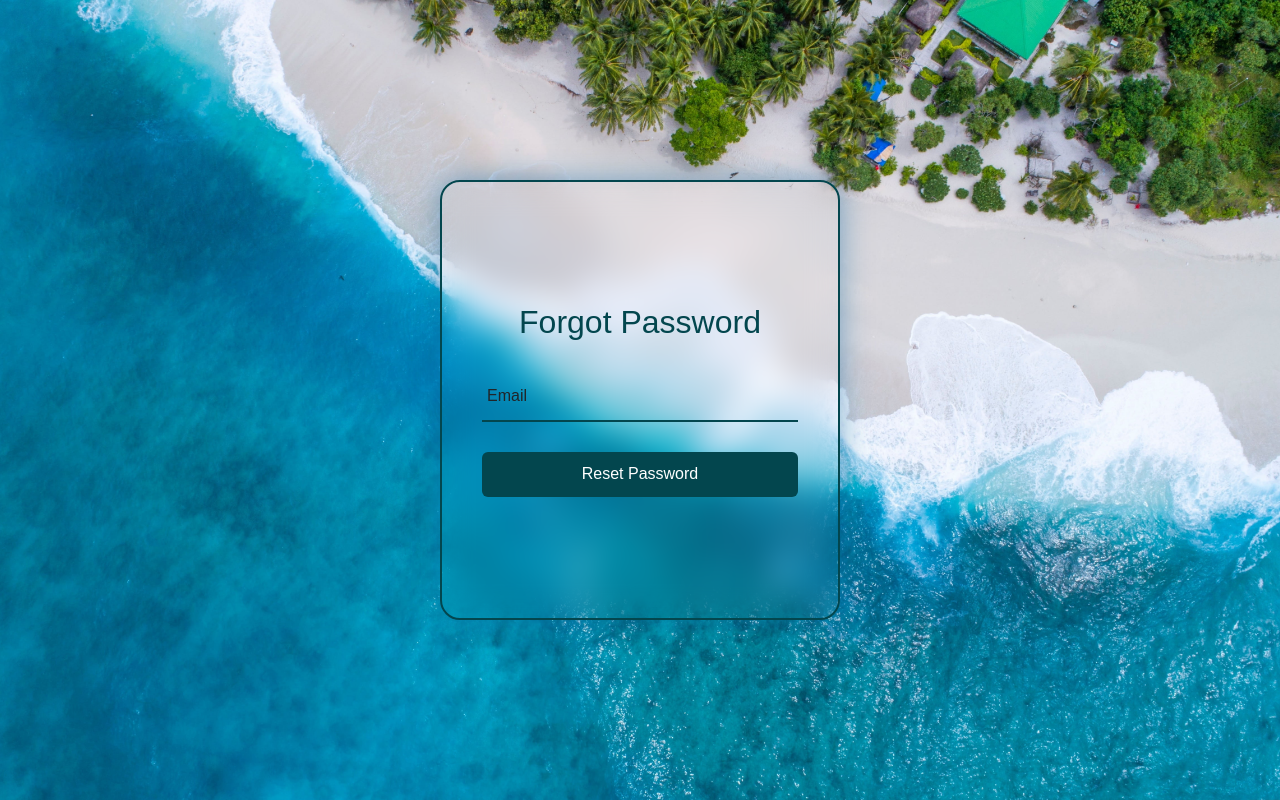
After one commit to M-Imran22/1st_Project, a PHP site: page /Project/forgot_password.php in a window 1280 px wide. The commit adds this page. Run offline with PHP 8.4, Linux system fonts and the light colour scheme.

Commit message:
the Forgot, Reset and the profile pages are added

```diff
--- /dev/null
+++ b/database_connection.php
@@ -0,0 +1,9 @@
+<?php
+
+$sever_address = "127.0.0.1";
+$username = "root";
+$password = "";
+$database_name = "data_project";
+
+// Create connection
+$connection = new mysqli($sever_address, $username, $password, $database_name);
--- /dev/null
+++ b/forgot_password.php
@@ -0,0 +1,59 @@
+<?php
+require_once("header.php");
+require_once("database_connection.php");
+session_start();
+if ($_SERVER["REQUEST_METHOD"] === "POST") {
+    // Generate a unique token
+    $token = bin2hex(random_bytes(32));
+
+    // Store the token, email, and timestamp in the database
+    $email_address = $_POST["email_address"];
+    $timestamp = time(); // Current timestamp
+
+    // Prepare the insert query
+    $insertQuery = "INSERT INTO password_reset_requests (email_address, token, timestamp)
+                    VALUES ('$email_address', '$token', '$timestamp')";
+
+    // Execute the insert query
+    if ($connection->query($insertQuery)) {
+        // Compose the password reset link with the token
+        $resetLink = "http://127.0.0.1/Project/reset_password.php?token=" . $token;
+
+        // Send the password reset email
+        $to = $email_address;
+        $subject = "Password Reset";
+        $message = "Click the following link to reset your password: $resetLink";
+        $headers = "From: muhammadimrann80055@gmil.com";
+
+        // Send the email
+        if (mail($to, $subject, $message, $headers)) {
+            echo "Password reset email sent successfully.";
+        } else {
+            echo "Failed to send the password reset email.";
+            echo "Error: " . error_get_last()['message'];
+        }
+    } else {
+        echo "Error: Failed to store the password reset request in the database.";
+    }
+
+
+    // Redirect the user to a confirmation page
+    header("Location: http://127.0.0.1/Project/password_reset_confirmation.php");
+    exit();
+}
+?>
+
+<body class="login_body">
+    <div class="wrapper">
+        <div class="form-box login">
+            <h2>Forgot Password</h2>
+            <form method="post" action="forgot_password.php">
+                <div class="input-box">
+                    <input type="email" name="email_address" required>
+                    <label for="email_address">Email</label>
+                </div>
+                <button type="submit" class="btn" required>Reset Password</button>
+            </form>
+        </div>
+    </div>
+</body>
--- a/header.php
+++ b/header.php
@@ -9,8 +9,9 @@
     <link rel="stylesheet" href="./bootstrap-5.2.3-dist/css/bootstrap.min.css">
     <link rel="stylesheet" href="./font-awesome.css">
     <link rel="stylesheet" href="https://cdnjs.cloudflare.com/ajax/libs/font-awesome/6.4.0/css/all.min.css">
+    <!-- <script src="https://www.google.com/recaptcha/api.js?render=reCAPTCHA_site_key"></script>
+    <script src="https://www.google.com/recaptcha/api.js" async defer></script> -->
+
 
     <title>Home</title>
 </head>
-
-<body>
--- a/style.css
+++ b/style.css
@@ -5,10 +5,7 @@
     font-family: "poppins", sans-serif;
 }
 
-body {
-    color: lightcyan;
 
-}
 
 header {
     z-index: 999;
@@ -398,7 +416,145 @@ header .brand {
     color: #aaa;
 }
 
+.login_body {
+    display: flex;
+    justify-content: center;
+    align-items: center;
+    min-height: 100vh;
+    background: url(./Pic/peakpx.jpg) no-repeat;
+    background-size: cover;
+    background-position: center;
+}
 
+
+
+.wrapper {
+    position: relative;
+    width: 400px;
+    height: 440px;
+    background: transparent;
+    border: 2px solid #03464e;
+    border-radius: 20px;
+    backdrop-filter: blur(15px);
+    box-shadow: 0 0 30px rgba(10, 99, 158, 0.5);
+    display: flex;
+    justify-content: center;
+    align-items: center;
+}
+
+.wrapper .error {
+    padding-top: 20px;
+    margin-left: 28px;
+    color: red;
+}
+
+.wrapper .form-box {
+    width: 100%;
+    padding: 40px;
+}
+
+.form-box h2 {
+    font-size: 2em;
+    color: #03464e;
+    text-align: center;
+}
+
+.input-box {
+    position: relative;
+    width: 100%;
+    height: 50px;
+    border-bottom: 2px solid #03464e;
+    margin: 30px 0;
+}
+
+.input-box label {
+    position: absolute;
+    top: 50%;
+    left: 5px;
+    transform: translateY(-50%);
+    font-size: 1em;
+    font-weight: 500;
+    pointer-events: none;
+    transition: .5s;
+
+}
+
+.input-box input:focus~label,
+.input-box input:valid~label {
+    top: -5px;
+}
+
+.input-box input {
+    width: 100%;
+    height: 100%;
+    background: transparent;
+    border: none;
+    outline: none;
+    font-size: 1em;
+    font-weight: 600;
+    padding: 0 35px 0 5px;
+}
+
+.remember-forgot {
+    font-size: .9em;
+    color: #03464e;
+    font-weight: 500;
+    margin: -15px 0 15px;
+    display: flex;
+    justify-content: space-between;
+}
+
+.remember-forgot label input {
+    accent-color: #03464e;
+    margin-right: 3px;
+}
+
+.remember-forgot a {
+    color: #03464e;
+    text-decoration: none;
+}
+
+.remember-forgot a:hover {
+    text-decoration: underline;
+}
+
+.login .btn {
+    width: 100%;
+    height: 45px;
+    background: #03464e;
+    border: none;
+    outline: none;
+    border-radius: 6px;
+    cursor: pointer;
+    font-size: 1em;
+    color: #fff;
+    font-weight: 500;
+}
+
+.login .btn:hover {
+    /* font-size: 1em; */
+    font-weight: 700;
+    background: #2c9ead;
+    color: #03464e;
+}
+
+.login-register {
+    font-size: .9em;
+    color: #03464e;
+    text-align: center;
+    font-weight: 500;
+    margin: 25px 0 10px;
+}
+
+.login-register p a {
+    color: #03464e;
+    text-decoration: none;
+    font-weight: 600;
+}
+
+.login-register p a:hover {
+    text-decoration: underline;
+}
 
 @media (max-width: 1040px) {
     header {
```
Also changed, not shown: other parts of style.css (+42 -21 lines), Home1.php (+39 -15 lines), login.php (added, +42 -0 lines), login_data.php (added, +38 -0 lines), password_reset_confirmation.php (added, +17 -0 lines), password_reset_success.php (added, +16 -0 lines), profile.php (added, +153 -0 lines), registration.php (added, +45 -0 lines), registration_data.php (added, +17 -0 lines), reset_password.php (added, +33 -0 lines), script.js (+13 -0 lines), Pic/peakpx.jpg (added).
